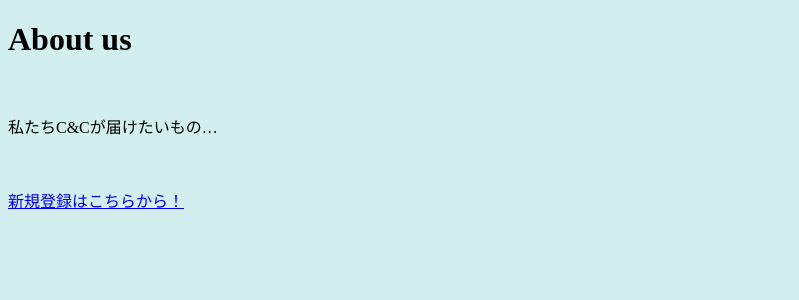
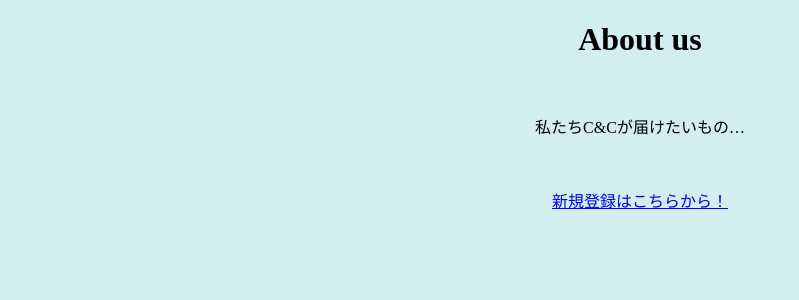
Before and after one commit to tanacchi/C-and-C-product, a Flask app: page /about in a window 1280 px wide. Shown: the part 26-326 px from the top of the page, without its empty margins (0-799 px from the left). Run offline with Flask 2, Linux system fonts and the light colour scheme.

Commit message:
Add style

```diff
--- a/c_and_c/templates/aboutus.html
+++ b/c_and_c/templates/aboutus.html
@@ -2,8 +2,19 @@
     <a href="{{ url_for('root') }}" >TOP</a>
     <style>
         body{
-        background-color: rgb(211, 238, 238);
-      }
+         background-color: rgb(211, 238, 238);
+        }
+        p{
+            text-align:center;
+        }
+        .touroku{
+
+        }
+        h1{
+            text-align:center;
+        }
+
+
     </style>
 </header>
 
```
